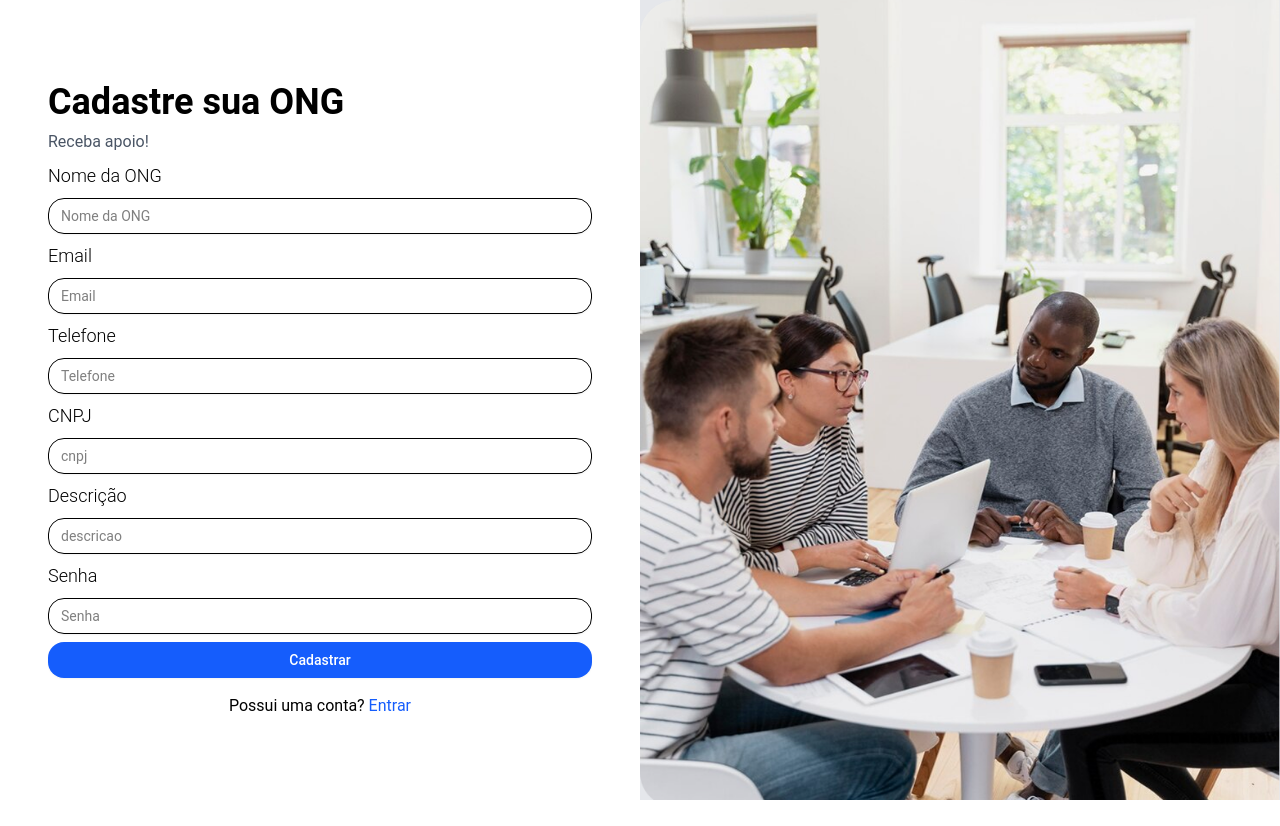
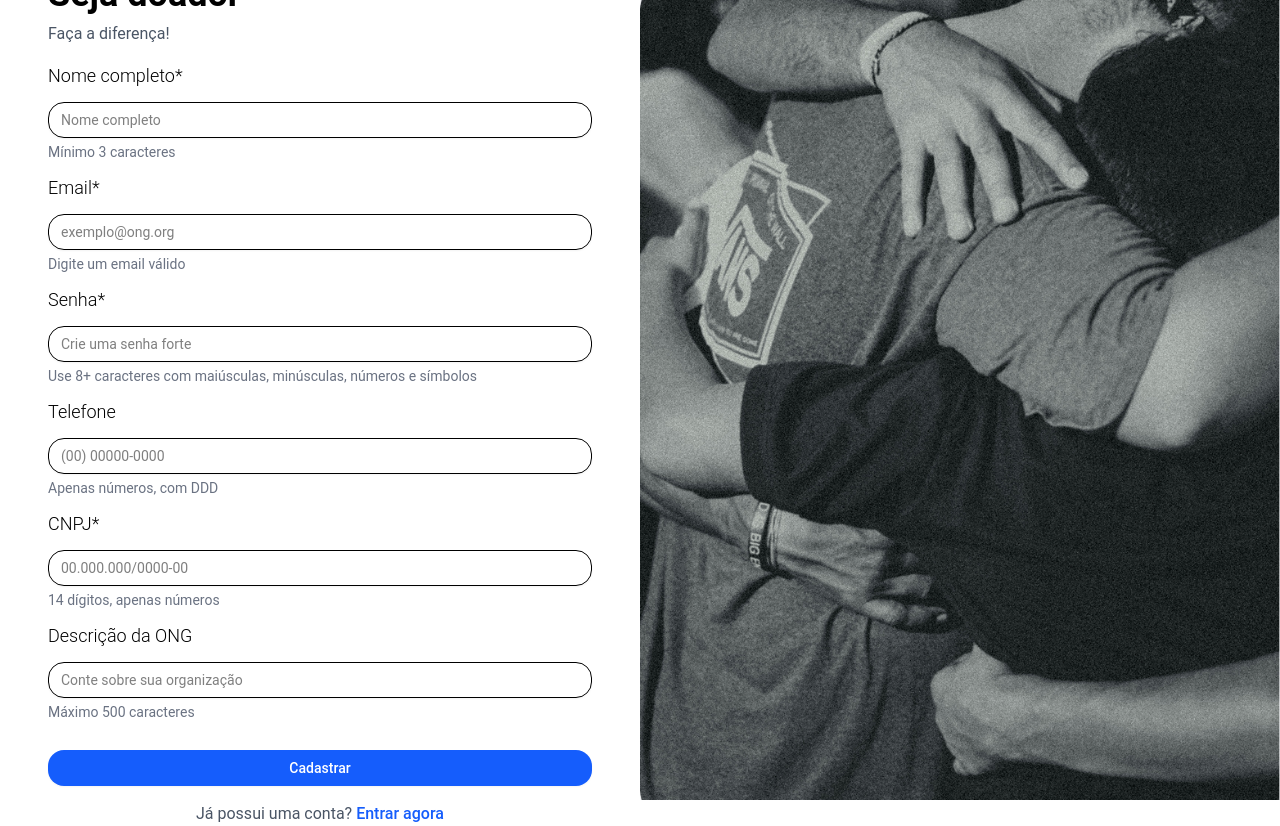
Before and after one commit to cfmiila/apoia, a Next.js app in the folder frontend/apoia-app/: page /cadastro-doador in a window 1280 px wide. Before the commit the page ends 800 px from the top, so only its background shows below. Built offline with nearby package versions, Linux system fonts and the light colour scheme.

Commit message:
adiciona cadastro

```diff
--- a/frontend/apoia-app/src/app/cadastro-doador/page.js
+++ b/frontend/apoia-app/src/app/cadastro-doador/page.js
@@ -1,34 +1,283 @@
+"use client";
+
+import { useState } from "react";
 import { Button } from "@/components/ui/button";
 import { Input } from "@/components/ui/input";
 import { Label } from "@/components/ui/label";
 import Image from "next/image";
 import Link from "next/link";
 
-export default function CadastroONG() {
+const validarSenhaForte = (senha) => {
+  const regex = /^(?=.*[a-z])(?=.*[A-Z])(?=.*\d)(?=.*[\W_]).{8,}$/;
+  return regex.test(senha);
+};
+
+export default function CadastroDoador() {
+  const [formData, setFormData] = useState({
+    nome: "",
+    email: "",
+    senha: "",
+    telefone: "",
+    cnpj: "",
+    descricao: "",
+  });
+
+  const [mensagem, setMensagem] = useState({ text: "", type: "" });
+  const [isLoading, setIsLoading] = useState(false);
+
+  const handleChange = (e) => {
+    const { name, value } = e.target;
+
+    // Formatação automática para CNPJ (14 dígitos)
+    if (name === "cnpj") {
+      const onlyNums = value.replace(/\D/g, "").slice(0, 14);
+      setFormData(prev => ({ ...prev, [name]: onlyNums }));
+      return;
+    }
+
+    // Formatação automática para telefone (11 dígitos)
+    if (name === "telefone") {
+      const onlyNums = value.replace(/\D/g, "").slice(0, 11);
+      setFormData(prev => ({ ...prev, [name]: onlyNums }));
+      return;
+    }
+
+    setFormData(prev => ({ ...prev, [name]: value }));
+  };
+
+  const handleSubmit = async (e) => {
+    e.preventDefault();
+
+    // Validação frontend reforçada
+    if (!formData.nome || formData.nome.length < 3) {
+      setMensagem({ text: "Nome deve ter pelo menos 3 caracteres", type: "error" });
+      return;
+    }
+
+    if (!validarSenhaForte(formData.senha)) {
+      setMensagem({
+        text: 'Senha deve ter 8+ caracteres com maiúsculas, minúsculas, números e especiais',
+        type: 'error'
+      });
+      return;
+    }
+
+    setIsLoading(true);
+
+    try {
+      const response = await fetch("http://localhost:3100/ong/create", {
+        method: "POST",
+        headers: {
+          "Content-Type": "application/json",
+          "Accept": "application/json"
+        },
+        body: JSON.stringify({
+          ...formData,
+          telefone: formData.telefone || null,
+          descricao: formData.descricao || null
+        }),
+      });
+
+      const data = await response.json();
+
+      if (!response.ok) {
+        throw new Error(data.error || "Erro ao cadastrar ONG");
+      }
+
+      setMensagem({
+        text: "ONG cadastrada com sucesso!",
+        type: "success"
+      });
+
+      // Reset form
+      setFormData({
+        nome: "",
+        email: "",
+        senha: "",
+        telefone: "",
+        cnpj: "",
+        descricao: "",
+      });
+
+    } catch (error) {
+      console.error("Erro:", error);
+      setMensagem({
+        text: error.message.includes("Failed to fetch")
+          ? "Erro na conexão com o servidor"
+          : error.message,
+        type: "error"
+      });
+    } finally {
+      setIsLoading(false);
+    }
+  };
+
   return (
     <div className="flex h-screen">
-        <div className="w-1/2 flex flex-col justify-center p-12 bg-white">
-          <h1 className="text-4xl font-bold">Cadastre sua ONG</h1>
-          <p className="mt-2 text-gray-600">Receba apoio!</p>
-          <form className="flex flex-col space-y-2 mt-2">
-            <Label htmlFor="nome" className="text-lg font-light">Nome da ONG</Label>
-            <Input type="text" placeholder="Nome da ONG" className="rounded-2xl" />
-            <Label htmlFor="email" className="text-lg font-light">Email</Label>
-            <Input type="email" placeholder="Email" className="rounded-2xl" />
-            <Label htmlFor="telefone" className="text-lg font-light">Telefone</Label>
-            <Input type="text" placeholder="Telefone" className="rounded-2xl" />
-            <Label htmlFor="cnpj" className="text-lg font-light">CNPJ</Label>
-            <Input type="text" placeholder="cnpj" className="rounded-2xl" />
-            <Label htmlFor="descricao" className="text-lg font-light">Descrição</Label>
-            <Input type="text" placeholder="descricao" className="rounded-2xl" />
-            <Label htmlFor="senha" className="text-lg font-light">Senha</Label>
-            <Input type="password" placeholder="Senha" className="rounded-2xl" />
-            <Button className="bg-blue-600 text-white p-3 rounded-2xl">Cadastrar</Button>
+      <div className="w-full md:w-1/2 flex flex-col justify-center p-6 md:p-12 bg-white">
+        <h1 className="text-3xl md:text-4xl font-bold">Seja doador</h1>
+        <p className="mt-2 text-gray-600">Faça a diferença!</p>
+
+        <form
+          className="flex flex-col space-y-3 mt-4"
+          onSubmit={handleSubmit}
+          noValidate
+        >
+          <Label htmlFor="nome-input" className="text-lg font-light" aria-required="true">
+            Nome completo*
+          </Label>
+          <Input
+            id="nome-input"
+            name="nome"
+            type="text"
+            value={formData.nome}
+            onChange={handleChange}
+            placeholder="Nome completo"
+            className="rounded-2xl"
+            required
+            minLength={3}
+            aria-describedby="nome-help"
+          />
+          <p id="nome-help" className="text-sm text-gray-500 -mt-2">Mínimo 3 caracteres</p>
+
+          <Label htmlFor="email-input" className="text-lg font-light" aria-required="true">
+            Email*
+          </Label>
+          <Input
+            id="email-input"
+            name="email"
+            type="email"
+            value={formData.email}
+            onChange={handleChange}
+            placeholder="exemplo@ong.org"
+            className="rounded-2xl"
+            required
+            aria-describedby="email-help"
+          />
+          <p id="email-help" className="text-sm text-gray-500 -mt-2">Digite um email válido</p>
+
+          <Label htmlFor="senha-input" className="text-lg font-light" aria-required="true">
+            Senha*
+          </Label>
+          <Input
+            id="senha-input"
+            name="senha"
+            type="password"
+            value={formData.senha}
+            onChange={handleChange}
+            placeholder="Crie uma senha forte"
+            className="rounded-2xl"
+            required
+            minLength={8}
+            aria-describedby="senha-help"
+          />
+          <p id="senha-help" className="text-sm text-gray-500 -mt-2">
+            Use 8+ caracteres com maiúsculas, minúsculas, números e símbolos
+          </p>
+
+          <Label htmlFor="telefone-input" className="text-lg font-light">
+            Telefone
+          </Label>
+          <Input
+            id="telefone-input"
+            name="telefone"
+            type="tel"
+            value={formData.telefone}
+            onChange={handleChange}
+            placeholder="(00) 00000-0000"
+            className="rounded-2xl"
+            pattern="[0-9]{10,11}"
+            aria-describedby="telefone-help"
+          />
+          <p id="telefone-help" className="text-sm text-gray-500 -mt-2">Apenas números, com DDD</p>
+
+          <Label htmlFor="cnpj-input" className="text-lg font-light" aria-required="true">
+            CNPJ*
+          </Label>
+          <Input
+            id="cnpj-input"
+            name="cnpj"
+            type="text"
+            value={formData.cnpj}
+            onChange={handleChange}
+            placeholder="00.000.000/0000-00"
+            className="rounded-2xl"
+            required
+            minLength={14}
+            maxLength={14}
+            pattern="\d{14}"
+            aria-describedby="cnpj-help"
+          />
+          <p id="cnpj-help" className="text-sm text-gray-500 -mt-2">14 dígitos, apenas números</p>
+
+          <Label htmlFor="descricao-input" className="text-lg font-light">
+            Descrição da ONG
+          </Label>
+          <Input
+            id="descricao-input"
+            name="descricao"
+            type="text"
+            value={formData.descricao}
+            onChange={handleChange}
+            placeholder="Conte sobre sua organização"
+            className="rounded-2xl"
+            maxLength={500}
+            aria-describedby="descricao-help"
+          />
+          <p id="descricao-help" className="text-sm text-gray-500 -mt-2">Máximo 500 caracteres</p>
+
+          <Button
+            type="submit"
+            className="bg-blue-600 text-white p-3 rounded-2xl hover:bg-blue-700 transition-colors disabled:opacity-70 mt-4"
+            disabled={isLoading}
+            aria-label={isLoading ? "Cadastrando ONG..." : "Cadastrar ONG"}
+          >
+            {isLoading ? (
+              <span className="flex items-center justify-center gap-2">
+                <svg className="animate-spin h-4 w-4" viewBox="0 0 24 24">
+                  <circle className="opacity-25" cx="12" cy="12" r="10" stroke="currentColor" strokeWidth="4"></circle>
+                  <path className="opacity-75" fill="currentColor" d="M4 12a8 8 0 018-8V0C5.373 0 0 5.373 0 12h4zm2 5.291A7.962 7.962 0 014 12H0c0 3.042 1.135 5.824 3 7.938l3-2.647z"></path>
+                </svg>
+                Cadastrando...
+              </span>
+            ) : (
+              "Cadastrar"
+            )}
+          </Button>
         </form>
-          <p className="mt-4 text-center">Possui uma conta? <Link href="/login" className="text-blue-600 text-center">Entrar</Link></p>
+
+        {mensagem.text && (
+          <div className={`mt-4 p-3 rounded-md text-center ${
+            mensagem.type === "success"
+              ? "bg-green-50 text-green-700"
+              : "bg-red-50 text-red-700"
+          }`}>
+            {mensagem.text}
           </div>
-        <div className="w-1/2 bg-gray-200 flex items-center justify-center">
-          <Image src="/ong-image.png" alt="ONG"  width={500} height={500} className="h-full w-full"/>
+        )}
+
+        <p className="mt-4 text-center text-gray-600">
+          Já possui uma conta?{" "}
+          <Link
+            href="/login"
+            className="text-blue-600 hover:underline font-medium"
+            aria-label="Ir para página de login"
+          >
+            Entrar agora
+          </Link>
+        </p>
+      </div>
+
+      <div className="hidden md:flex md:w-1/2 bg-gray-100 items-center justify-center">
+        <Image
+          src="/doador-image.png"
+          alt="Voluntários fazendo trabalho comunitário"
+          width={600}
+          height={600}
+          className="h-full w-full object-cover"
+          priority
+          quality={85}
+        />
       </div>
     </div>
   );
```
Also changed, not shown: 1 other file (tests, documents, lock files or other folders). Lines whose indentation alone changed are shown as unchanged.
